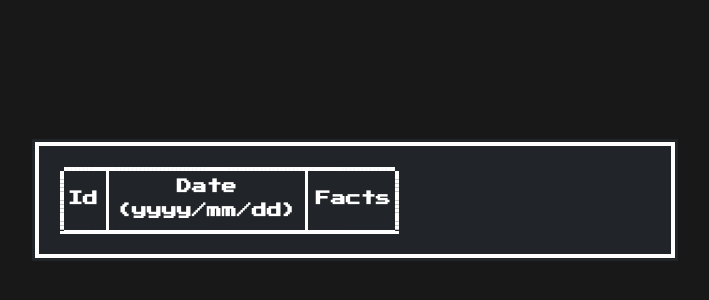
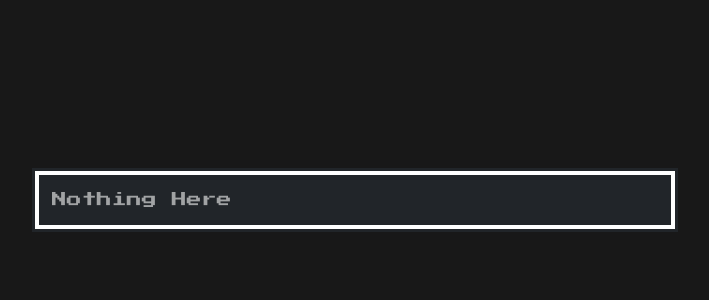
Before and after one commit to Techies-Demolitions/cat-facts, a Vue app: page /itemTable in a window 1280 px wide. Shown: the part 200-500 px from the top of the page, without its empty margins (289-998 px from the left). Built offline with nearby package versions, Linux system fonts and the light colour scheme.

Commit message:
refactor(nothing-here): NOTHING HERE

```diff
--- a/src/components/item-table.vue
+++ b/src/components/item-table.vue
@@ -1,7 +1,7 @@
 <template>
     <div id="contain" class="nes-container is-dark">
         <div class="nes-table-responsive" v-if="!shouldShowText">
-            <table class="nes-table is-bordered is-dark">
+            <table class="nes-table is-bordered is-dark" v-if="isFactsArrayNotEmpty()">
                 <thead>
                     <tr>
                         <th>Id</th>
@@ -21,6 +21,9 @@
                     </tr>
                 </tbody>
             </table>
+            <div v-else style="color:var(--color-text)">
+                Nothing Here
+            </div>
         </div>
         <div v-else style="color:var(--color-text)">
             Nothing Here
@@ -103,6 +106,12 @@ function toggleShowEditModal(): void {
     emit("showEditModal", true)
 }
 
+function isFactsArrayNotEmpty(): boolean {
+    const result = displayItems.value.length;
+
+    return result !== 0
+}
+
 // watchers
 watch(
     () => props.isDelete,
```
